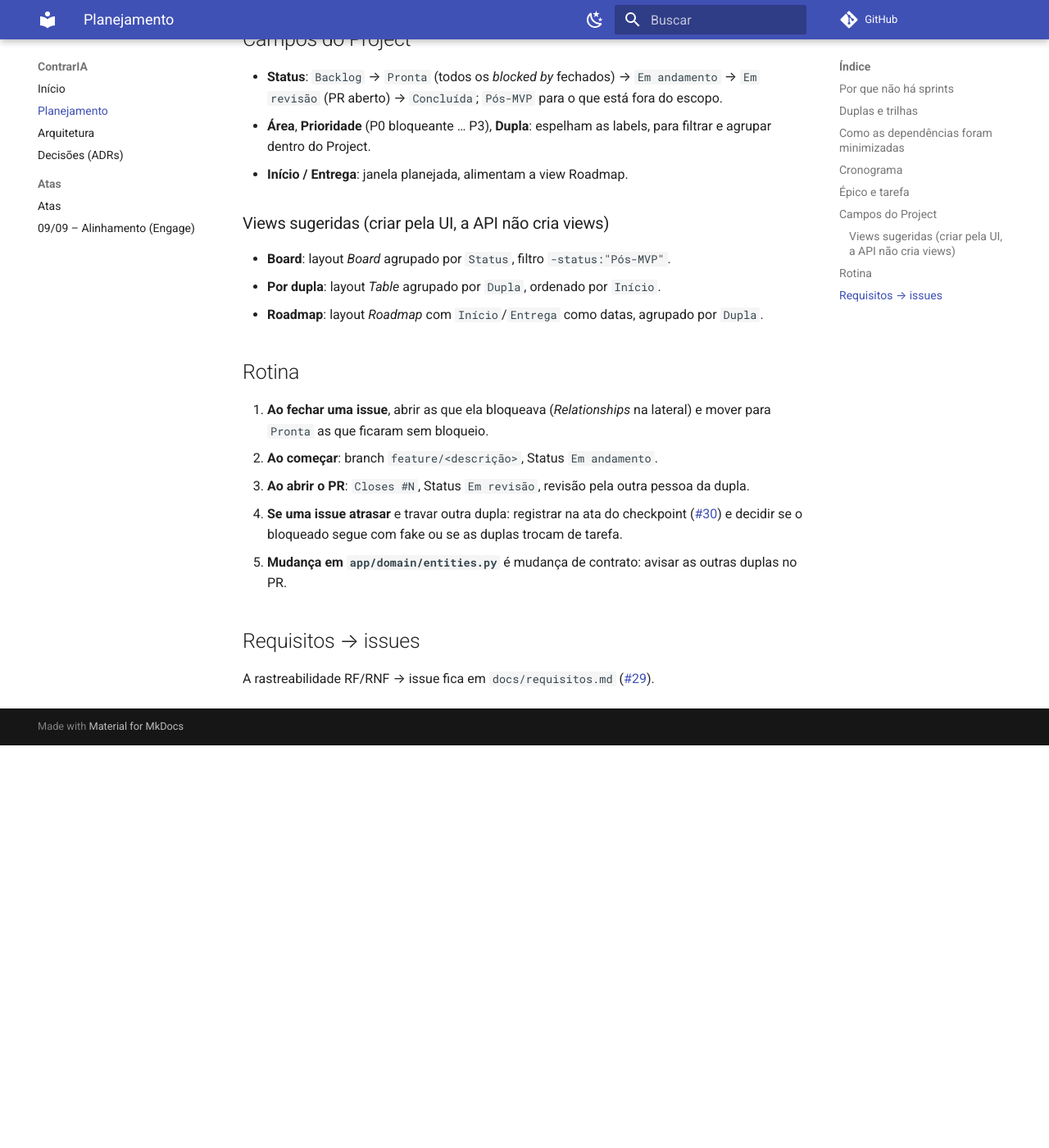
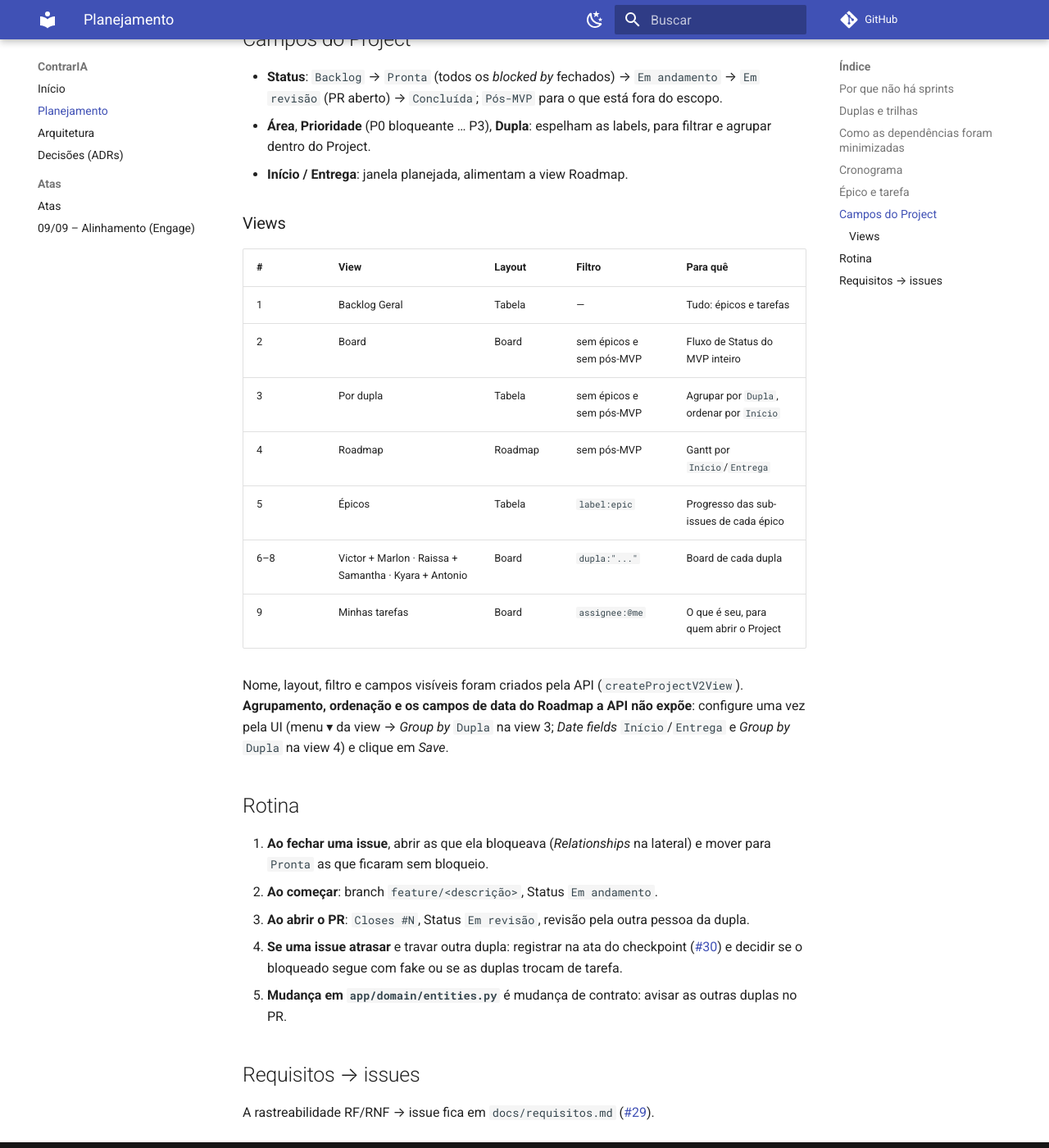
Before and after one commit to moonshinerd/ContrarIA, an MkDocs documentation site: the page built from docs/planejamento.md, in a window 1280 px wide and 1400 px high, scrolled down 3031 px. Shown: the whole window at 82% size. Built offline with MkDocs 1.6.1 and Material for MkDocs 9.7.7, drawn with Linux system fonts in a browser that asks for light colours; comment, search, counter and statistics services are not loaded; before the commit the page ends 3940 px from its top, so only the background shows below that.

Commit message:
docs: descreve as views criadas no Project

```diff
--- a/docs/planejamento.md
+++ b/docs/planejamento.md
@@ -99,11 +99,19 @@ O épico [#8](https://github.com/moonshinerd/ContrarIA/issues/8) (painel web) é
 - **Área**, **Prioridade** (P0 bloqueante … P3), **Dupla**: espelham as labels, para filtrar e agrupar dentro do Project.
 - **Início / Entrega**: janela planejada, alimentam a view Roadmap.
 
-### Views sugeridas (criar pela UI, a API não cria views)
+### Views
 
-- **Board**: layout *Board* agrupado por `Status`, filtro `-status:"Pós-MVP"`.
-- **Por dupla**: layout *Table* agrupado por `Dupla`, ordenado por `Início`.
-- **Roadmap**: layout *Roadmap* com `Início`/`Entrega` como datas, agrupado por `Dupla`.
+| # | View | Layout | Filtro | Para quê |
+|---|---|---|---|---|
+| 1 | Backlog Geral | Tabela | — | Tudo: épicos e tarefas |
+| 2 | Board | Board | sem épicos e sem pós-MVP | Fluxo de Status do MVP inteiro |
+| 3 | Por dupla | Tabela | sem épicos e sem pós-MVP | Agrupar por `Dupla`, ordenar por `Início` |
+| 4 | Roadmap | Roadmap | sem pós-MVP | Gantt por `Início`/`Entrega` |
+| 5 | Épicos | Tabela | `label:epic` | Progresso das sub-issues de cada épico |
+| 6–8 | Victor + Marlon · Raissa + Samantha · Kyara + Antonio | Board | `dupla:"..."` | Board de cada dupla |
+| 9 | Minhas tarefas | Board | `assignee:@me` | O que é seu, para quem abrir o Project |
+
+Nome, layout, filtro e campos visíveis foram criados pela API (`createProjectV2View`). **Agrupamento, ordenação e os campos de data do Roadmap a API não expõe**: configure uma vez pela UI (menu ▾ da view → *Group by* `Dupla` na view 3; *Date fields* `Início`/`Entrega` e *Group by* `Dupla` na view 4) e clique em *Save*.
 
 ## Rotina
 
```
